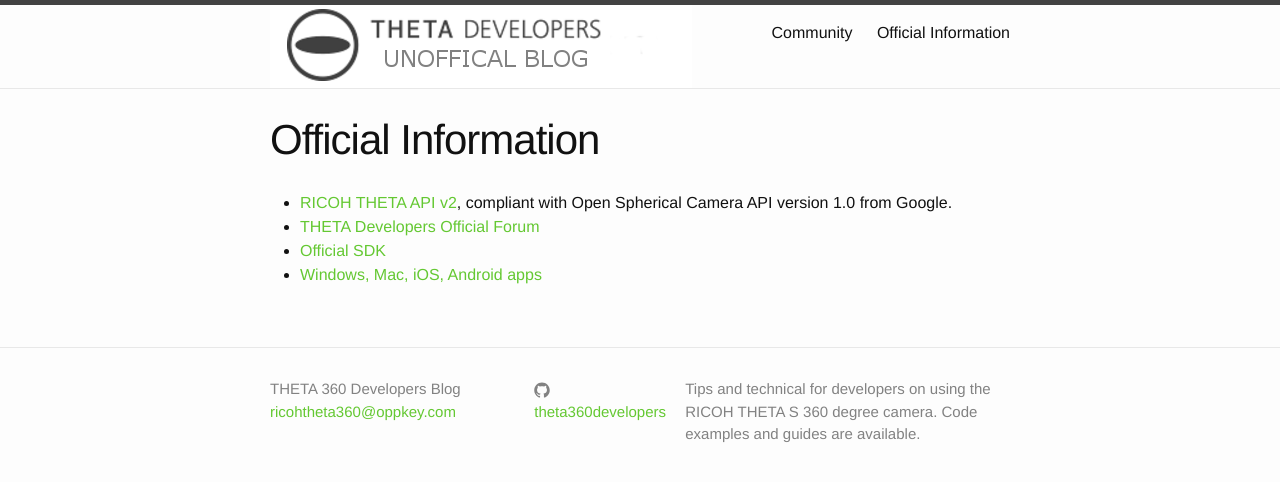
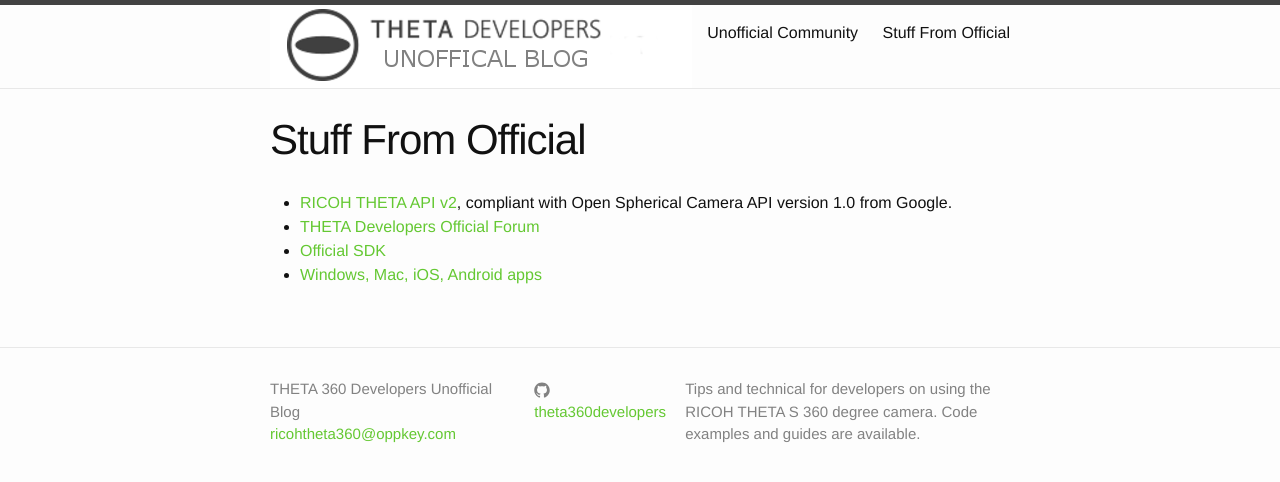
Before and after one commit to theta360developers/blog, a Jekyll site: the page built from official.md, in a window 1280 px wide. Shown: the top 482 px of the page. Built offline with Jekyll 4.4.1, drawn with Linux system fonts in a browser that asks for light colours.

Commit message:
changed headers

```diff
--- a/_config.yml
+++ b/_config.yml
@@ -6,7 +6,7 @@
 # 'jekyll serve'. If you change this file, please restart the server process.
 
 # Site settings
-title: THETA 360 Developers Blog
+title: THETA 360 Developers Unofficial Blog
 email: ricohtheta360@oppkey.com
 description: > # this means to ignore newlines until "baseurl:"
   Tips and technical for developers on using the RICOH THETA S 360 degree camera.
--- a/community.md
+++ b/community.md
@@ -1,6 +1,6 @@
 ---
 layout: page
-title: Community
+title: Unofficial Community
 permalink: /community/
 ---
 
--- a/official.md
+++ b/official.md
@@ -1,6 +1,6 @@
 ---
 layout: page
-title: Official Information
+title: Stuff From Official
 permalink: /official/
 ---
 
```
